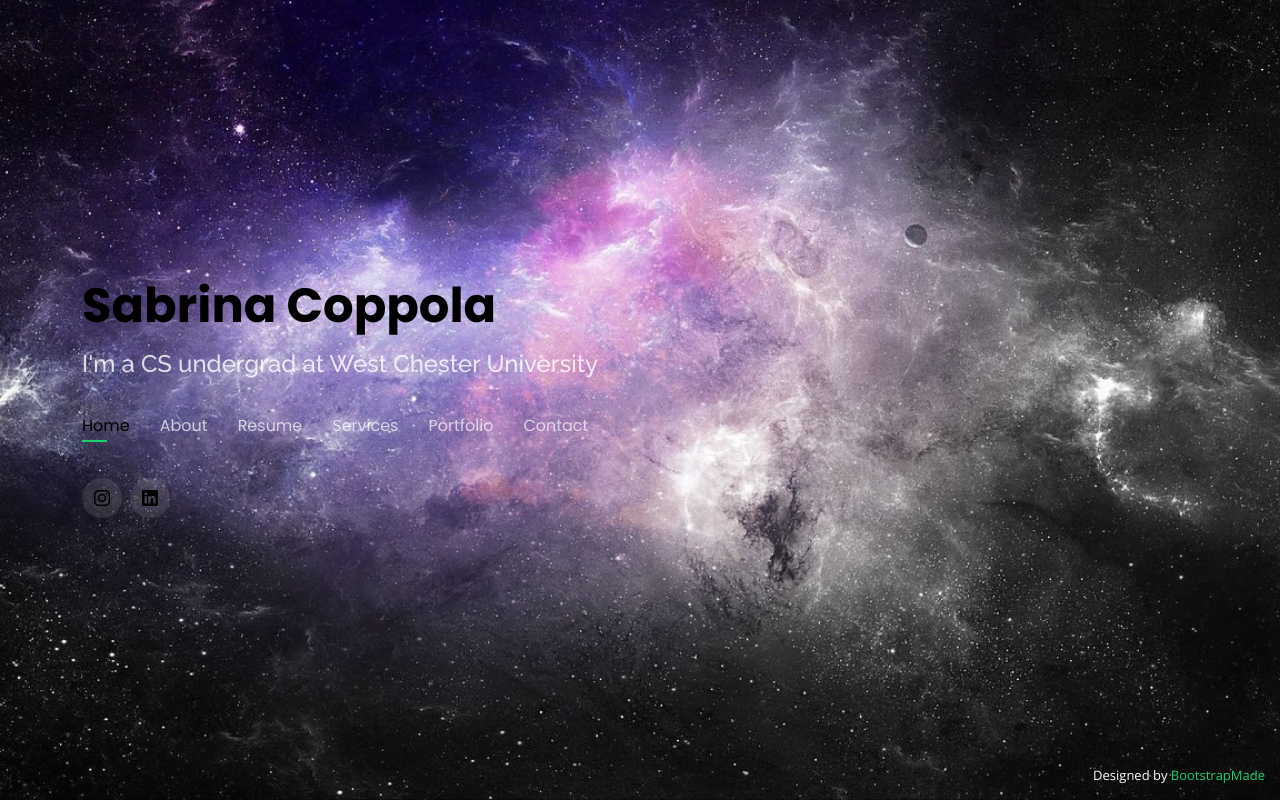
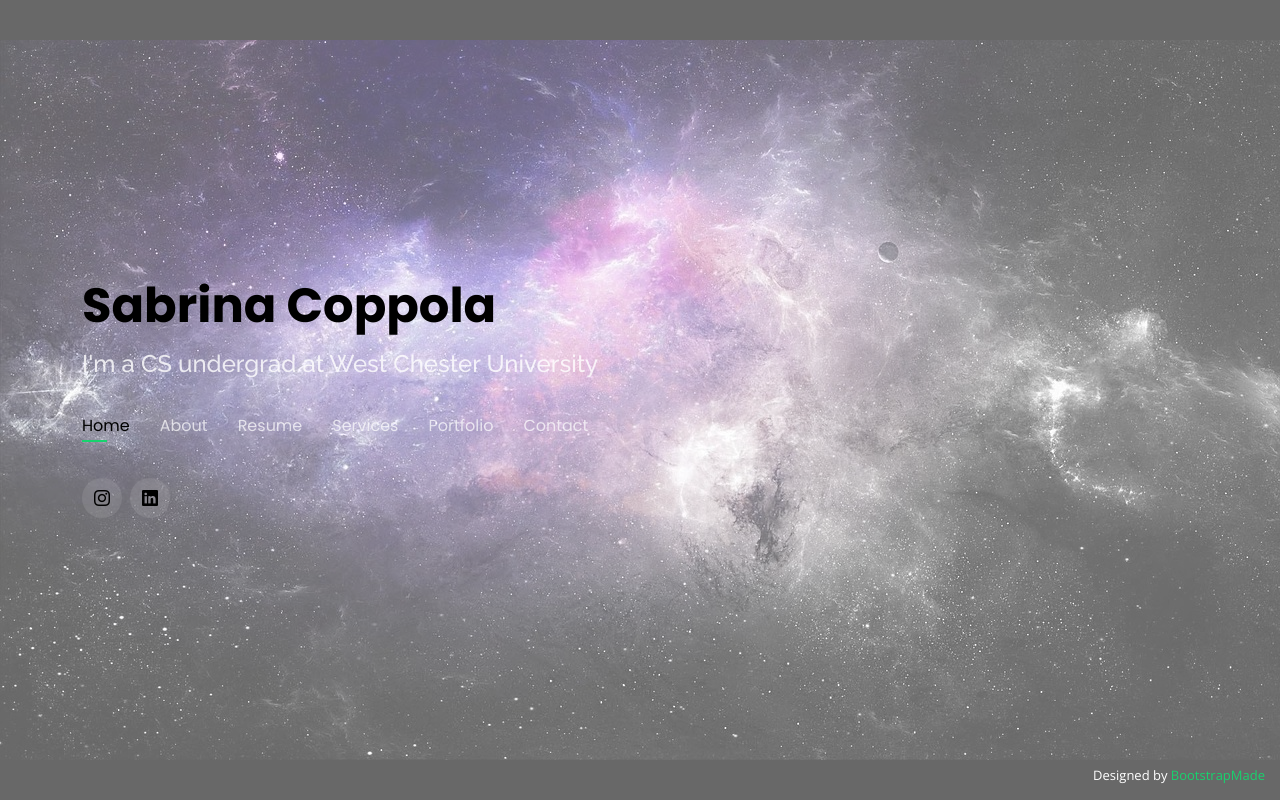
Before and after one commit to s-coppola/s-coppola.github.io, a plain HTML site: page index.html in a window 1280 px wide. Drawn offline with nearby package versions, Linux system fonts and the light colour scheme.

Commit message:
Update style.css

```diff
--- a/css/style.css
+++ b/css/style.css
@@ -24,7 +24,7 @@ body::before {
   webkit-background-size: cover;
   moz-background-size: cover;
   o-background-size: cover;
-  background-size: cover;
+  opacity: 0.6;
   left: 0;
   right: 0;
   top: 0;
```
